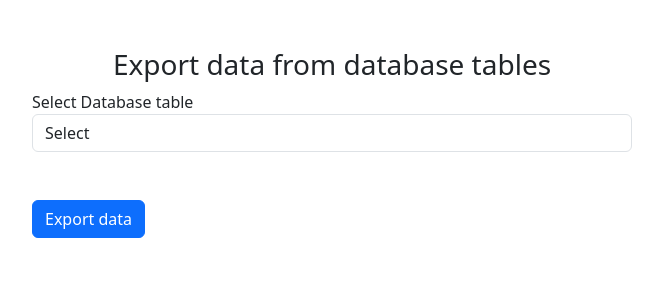
After one commit to cristianalvarez1404/automate_django, a Django app: page /dataentry/export-data/ in a window 1280 px wide. The commit adds this page. Shown: the top 300 px of the page, without its empty margins (308-971 px from the left). Run offline with Django 5.2, Linux system fonts and the light colour scheme; parts of the project's set-up code (start-up, migrations or seed data) failed here and were passed over.

Commit message:
export data

```diff
--- a/awd_main/urls.py
+++ b/awd_main/urls.py
@@ -23,6 +23,6 @@ from django.conf import settings
 urlpatterns = [
     path('admin/', admin.site.urls),
     path('',views.home,name="home"),
-    path('', include('dataentry.urls')),
+    path('dataentry/', include('dataentry.urls')),
     path('celery-test/', views.celery_test)
 ] + static(settings.MEDIA_URL, document_root = settings.MEDIA_ROOT)
--- a/dataentry/urls.py
+++ b/dataentry/urls.py
@@ -1,6 +1,7 @@
 from django.urls import path,include
-from dataentry.views import import_data
+from dataentry.views import import_data, export_data
 
 urlpatterns = [
-    path('import-data/', view=import_data, name="import_data")
+    path('import-data/', view=import_data, name="import_data"),
+    path('export-data/', view=export_data, name="export_data"),
 ]
--- a/dataentry/views.py
+++ b/dataentry/views.py
@@ -4,6 +4,7 @@ from uploads.models import Upload
 from django.conf import settings
 from django.contrib import messages
 from .tasks import import_data_task
+from django.core.management import call_command
 
 def import_data(request):
   if request.method == 'POST':
@@ -41,3 +42,22 @@ def import_data(request):
     }
 
   return render(request, template_name="dataentry/importdata.html",context=context)
+
+def export_data(request):
+  if request.method == 'POST':
+    model_name = request.POST.get('model_name')
+
+    try:
+      call_command('exportdata', model_name)
+    except Exception as e:
+      raise e
+
+    messages.success(request, 'Your data is being exported')
+    return redirect('export_data')
+  else:
+    custom_models = get_all_custom_models()
+    context = {
+      'custom_models':custom_models
+    }
+
+  return render(request, 'dataentry/exportdata.html',context = context)
--- /dev/null
+++ b/templates/dataentry/exportdata.html
@@ -0,0 +1,30 @@
+<!DOCTYPE html>
+<html lang="en">
+  <head>
+    <meta charset="UTF-8">
+    <meta name="viewport" content="width=device-width, initial-scale=1.0">
+    <title>Automate the boring stuff with Django</title>
+    <link href="https://cdn.jsdelivr.net/npm/bootstrap@5.3.8/dist/css/bootstrap.min.css" rel="stylesheet" integrity="sha384-sRIl4kxILFvY47J16cr9ZwB07vP4J8+LH7qKQnuqkuIAvNWLzeN8tE5YBujZqJLB" crossorigin="anonymous">
+    <script src="https://cdn.jsdelivr.net/npm/bootstrap@5.3.8/dist/js/bootstrap.bundle.min.js" integrity="sha384-FKyoEForCGlyvwx9Hj09JcYn3nv7wiPVlz7YYwJrWVcXK/BmnVDxM+D2scQbITxI" crossorigin="anonymous"></script>
+  </head>
+  <body>
+    <div class="container">
+      <h3 class="text-center mt-5">Export data from database tables</h3>
+      <form action="{% url 'export_data' %}" method="POST" style="max-width: 600px; margin:auto">
+        {% csrf_token %}
+        <div class="form-group">
+          <label for="model_name">Select Database table</label>
+          <select name="model_name" class="form-control" required>
+            <option value="" selected disabled>Select</option>
+            {% for model in custom_models %}
+              <option value="{{ model }}">{{ model }}</option>
+            {% endfor%}
+          </select>
+        </div>
+        <input type="submit" value="Export data" class="btn btn-primary mt-5">
+
+        {% include 'alert.html' %}
+      </form>
+    </div>
+  <body>
+</html>
--- a/templates/home.html
+++ b/templates/home.html
@@ -9,5 +9,8 @@
   </head>
   <body>
     <h1>Homepage</h1>
+    <br>
+    <a href="{% url 'import_data' %}">Importa data</a>
+    <a href="{% url 'export_data' %}">Export data</a>
   <body>
 </html>
```
